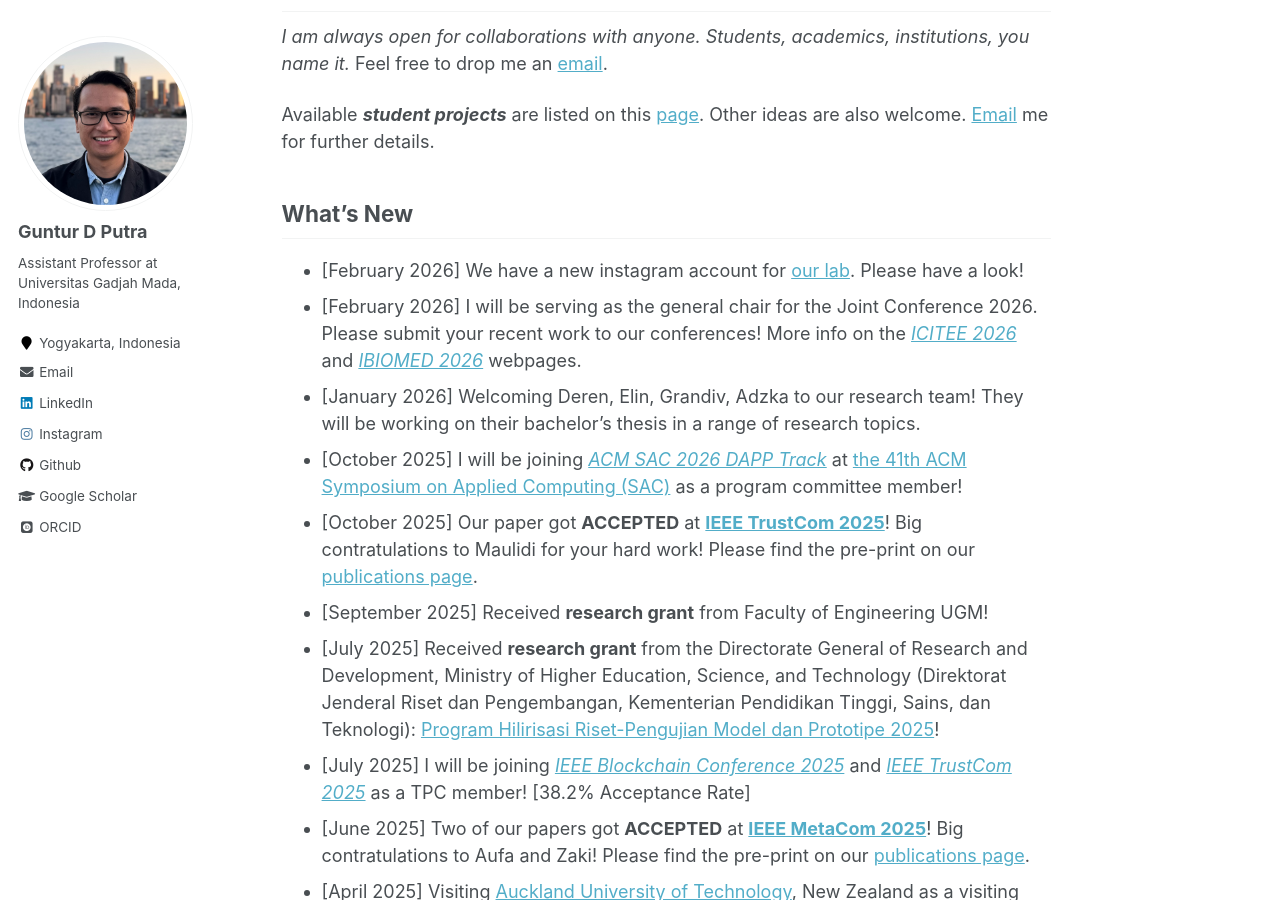
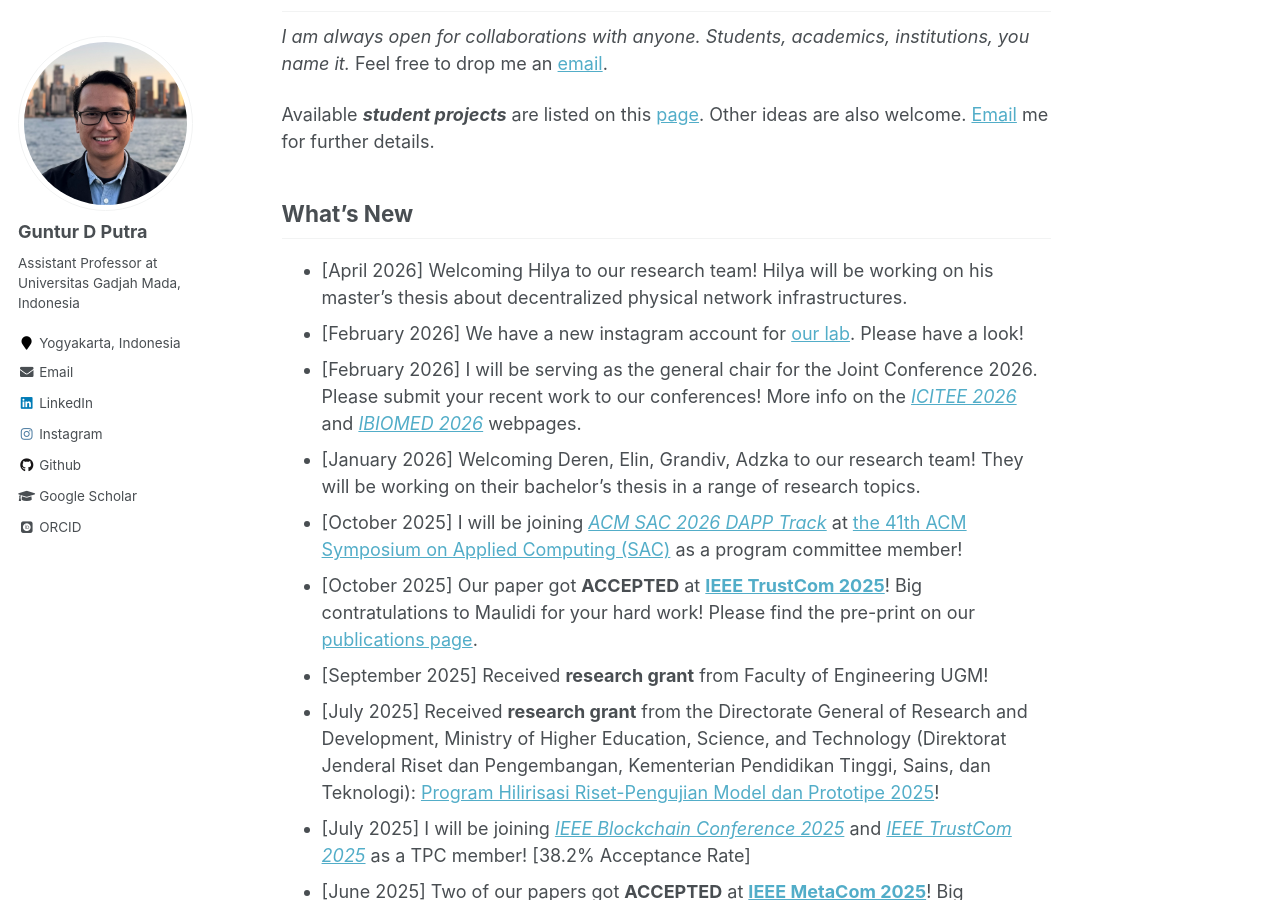
Before and after one commit to gdputra/gdputra.github.io, a Jekyll site: the page built from _pages/about.md, in a window 1280 px wide and 900 px high, scrolled down 747 px. Built offline with Jekyll 4.4.1, drawn with Linux system fonts in a browser that asks for light colours; some web fonts are replaced.

Commit message:
Add new team member announcement for April 2026

```diff
--- a/_pages/about.md
+++ b/_pages/about.md
@@ -30,6 +30,7 @@ Available _**student projects**_ are listed on this [page](https://gdputra.githu
 
 ## What's New
 
+- [April 2026] Welcoming Hilya to our research team! Hilya will be working on his master's thesis about decentralized physical network infrastructures.
 - [February 2026] We have a new instagram account for [our lab](https://www.instagram.com/dsrlab.id). Please have a look!
 - [February 2026] I will be serving as the general chair for the Joint Conference 2026. Please submit your recent work to our conferences! More info on the _[ICITEE 2026](https://icitee.ugm.ac.id/)_ and _[IBIOMED 2026](https://ibiomed.ugm.ac.id/)_ webpages.
 - [January 2026] Welcoming Deren, Elin, Grandiv, Adzka to our research team! They will be working on their bachelor's thesis in a range of research topics.
```
